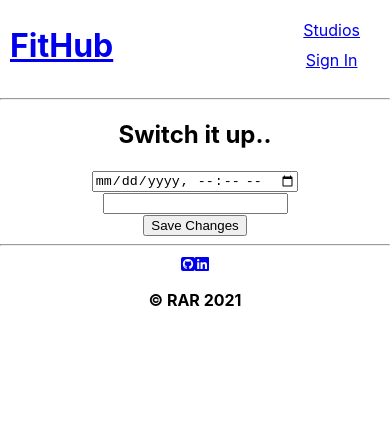
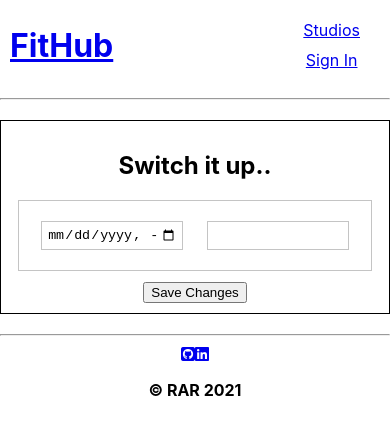
Before and after one commit to rararamberg/fithub, a React (Create React App) app in the folder client/: page /my-studio/updateclass/1 in a window 390 px wide. Shown: the top 434 px of the page. Built offline with nearby package versions, Linux system fonts and the light colour scheme; no server answers; sample sign-in values are in the browser's storage.

Commit message:
flex styling for phone on classedit

```diff
--- a/client/src/screens/ClassEdit/ClassEdit.css
+++ b/client/src/screens/ClassEdit/ClassEdit.css
@@ -0,0 +1,29 @@
+.class-edit-div {
+  border: 1px solid black;
+  margin: 20px auto;
+  padding: 10px 0;
+}
+
+.class-edit-div input {
+  padding: 5px;
+  border: 1px solid #c4c4c4;
+  width: 130px;
+}
+
+.input-container {
+  border: 1px solid #c4c4c4;
+  margin: 10px auto;
+  padding: 10px;
+  width: 85vw;
+  display: flex;
+  flex-direction: row;
+  justify-content: space-evenly;
+
+}
+
+
+@media screen and (max-width: 600px) {
+  .class-edit-div input {
+    margin: 10px auto;
+  }
+}
--- a/client/src/screens/ClassEdit/ClassEdit.jsx
+++ b/client/src/screens/ClassEdit/ClassEdit.jsx
@@ -1,5 +1,6 @@
 import { useState, useEffect } from "react";
 import { useParams } from "react-router-dom";
+import './ClassEdit.css'
 
 function ClassEdit(props) {
   const [formData, setFormData] = useState({
@@ -34,7 +35,7 @@ function ClassEdit(props) {
     }));
   };
   return (
-    <div>
+    <div className="class-edit-div">
       <h2>Switch it up..</h2>
       <form
         onSubmit={(e) => {
@@ -43,6 +44,7 @@ function ClassEdit(props) {
         }}
       >
         {/* where user can update time and class name shown */}
+        <div className="input-container">
         <input
           type="datetime-local"
           name="schedule_time"
@@ -56,7 +58,7 @@ function ClassEdit(props) {
           value={class_name}
           onChange={handleChange}
         />
-        <br />
+        </div>
         <button>Save Changes</button>
       </form>
     </div>
```
Also changed, not shown: 1 other file (tests, documents, lock files or other folders).
